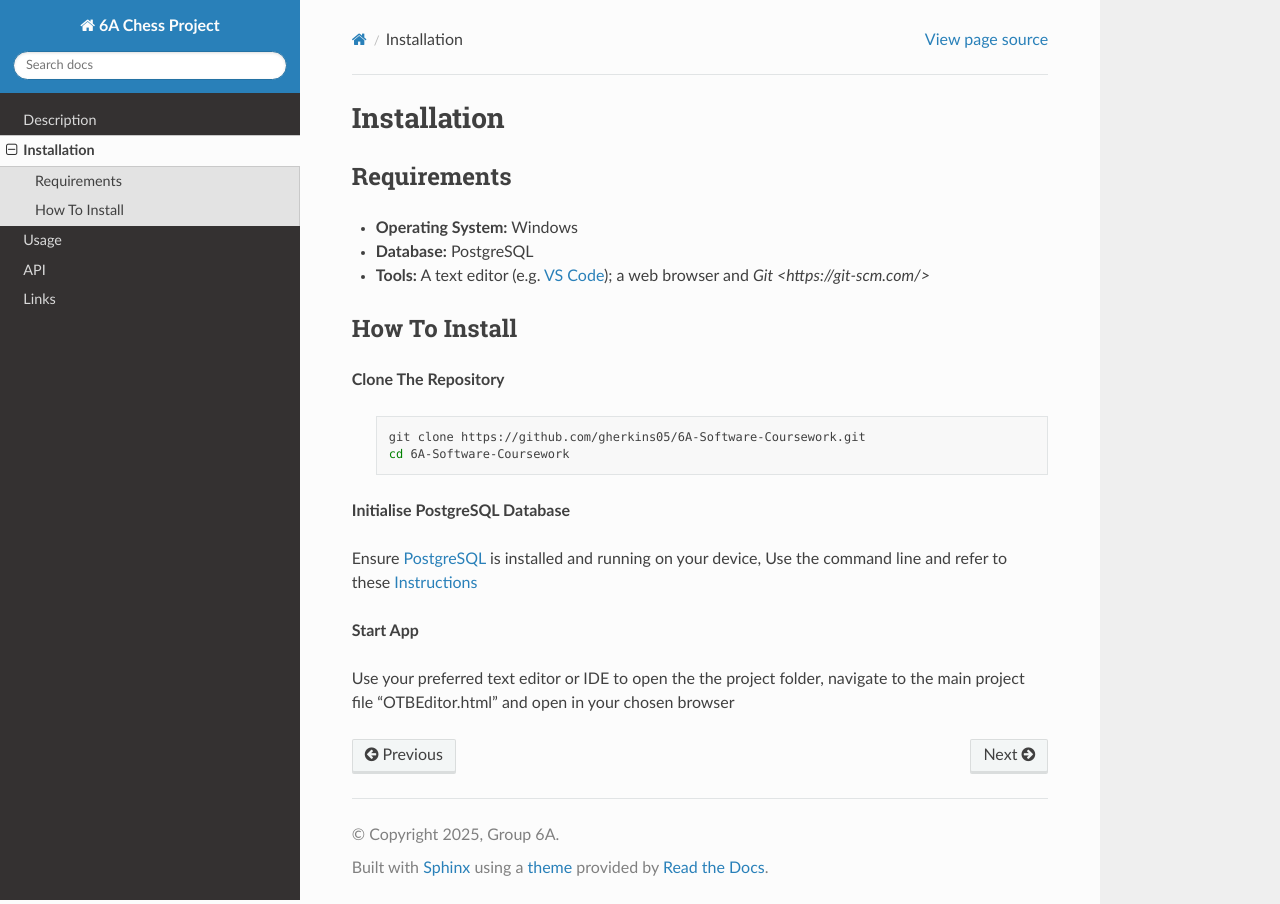
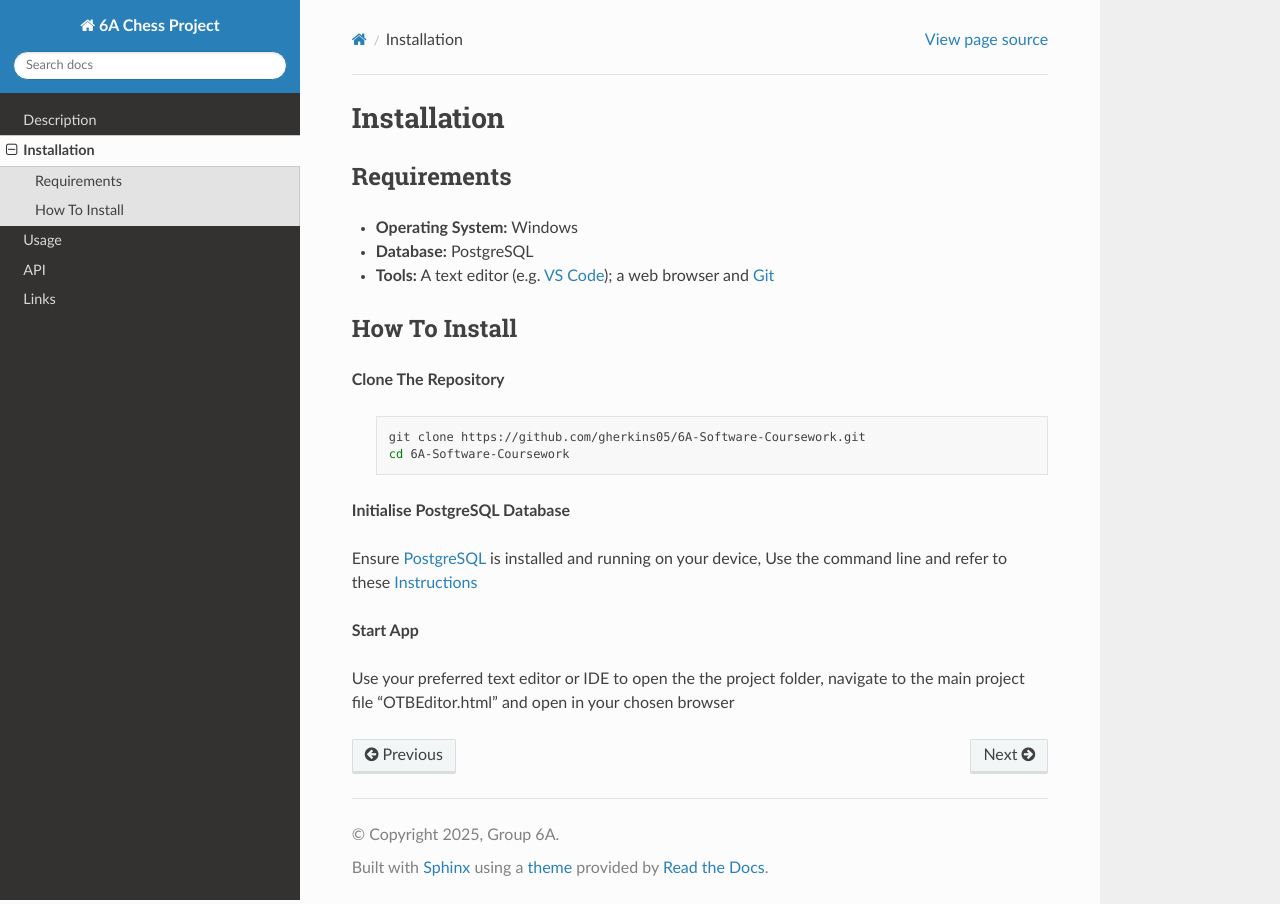
Before and after one commit to gherkins05/6A-Software-Coursework, a Sphinx documentation site: the page built from docs/source/installation.rst, in a window 1280 px wide. Built offline with Sphinx 7.4.7 and the Read the Docs theme 3.1.0, drawn with Linux system fonts in a browser that asks for light colours; pages that are not in the unit, such as notebooks, are missing from menus.

Commit message:
Update installation.rst

```diff
--- a/docs/source/installation.rst
+++ b/docs/source/installation.rst
@@ -5,7 +5,7 @@
 ------------
 - **Operating System:** Windows
 - **Database:** PostgreSQL
-- **Tools:** A text editor (e.g. `VS Code <https://code.visualstudio.com/>`_); a web browser and `Git <https://git-scm.com/>`
+- **Tools:** A text editor (e.g. `VS Code <https://code.visualstudio.com/>`_); a web browser and `Git <https://git-scm.com/>`_
 
 How To Install
 --------------
```
